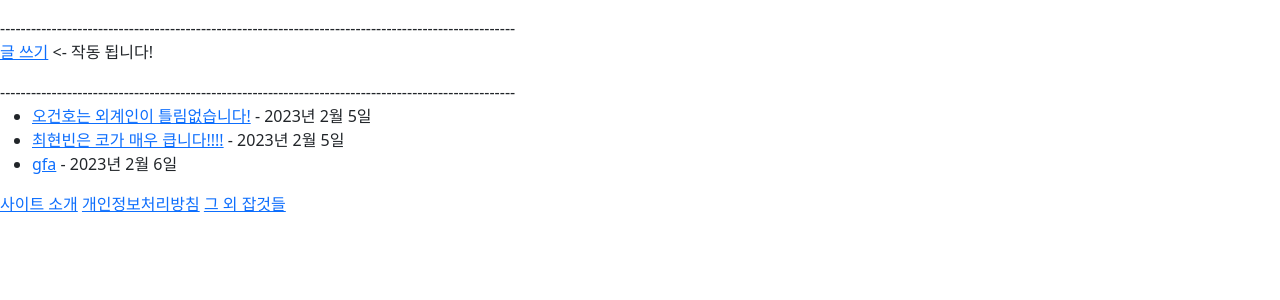
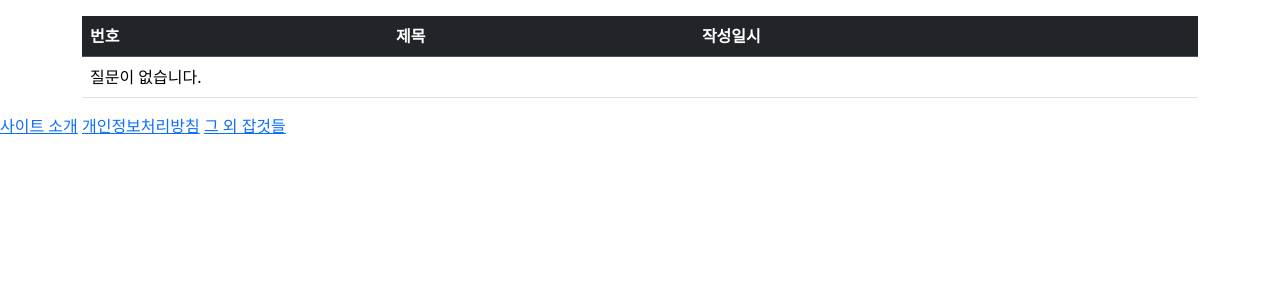
Before and after one commit to minjunasdf/website, a Django app: page /textpage/ in a window 1280 px wide. Shown: the part 74-374 px from the top of the page. Run offline with Django 4.2, Linux system fonts and the light colour scheme; data comes from the database, SQL or seed files in the repository; some libraries are stand-ins or nearby versions.

Commit message:
사이트 환경 수정

```diff
--- a/templates/textpage/textpage_list.html
+++ b/templates/textpage/textpage_list.html
@@ -1,19 +1,31 @@
 {% extends 'text_base.html' %}
 {% block content %}
-  ----------------------------------------------------------------------------------------------------
-  <p>
-    <a href="{% url 'textpage:text_create' %}">글 쓰기</a> <-  작동 됩니다!
-  </p>
-  ----------------------------------------------------------------------------------------------------
-  {% if text_list %}
-    <ul>
-      {% for Text in text_list %}
-        <li><a href="{% url 'textpage:detail' Text.id %}">{{ Text.subject }}</a> - {{ Text.create_date.year }}년
-                                                                                  {{ Text.create_date.month }}월
-                                                                                  {{ Text.create_date.day }}일</li>
-      {% endfor %}
-    </ul>
-  {% else %}
-    <p>등록된 글이 없습니다</p>
-  {% endif %}
+  <div class="container my-3">
+    <table class="table">
+        <thead>
+        <tr class="table-dark">
+            <th>번호</th>
+            <th>제목</th>
+            <th>작성일시</th>
+        </tr>
+        </thead>
+        <tbody>
+        {% if question_list %}
+        {% for question in question_list %}
+        <tr>
+            <td>{{ forloop.counter }}</td>
+            <td>
+                <a href="{% url 'pybo:detail' question.id %}">{{ question.subject }}</a>
+            </td>
+            <td>{{ question.create_date }}</td>
+        </tr>
+        {% endfor %}
+        {% else %}
+        <tr>
+            <td colspan="3">질문이 없습니다.</td>
+        </tr>
+        {% endif %}
+        </tbody>
+    </table>
+  </div>
 {% endblock %}
```
